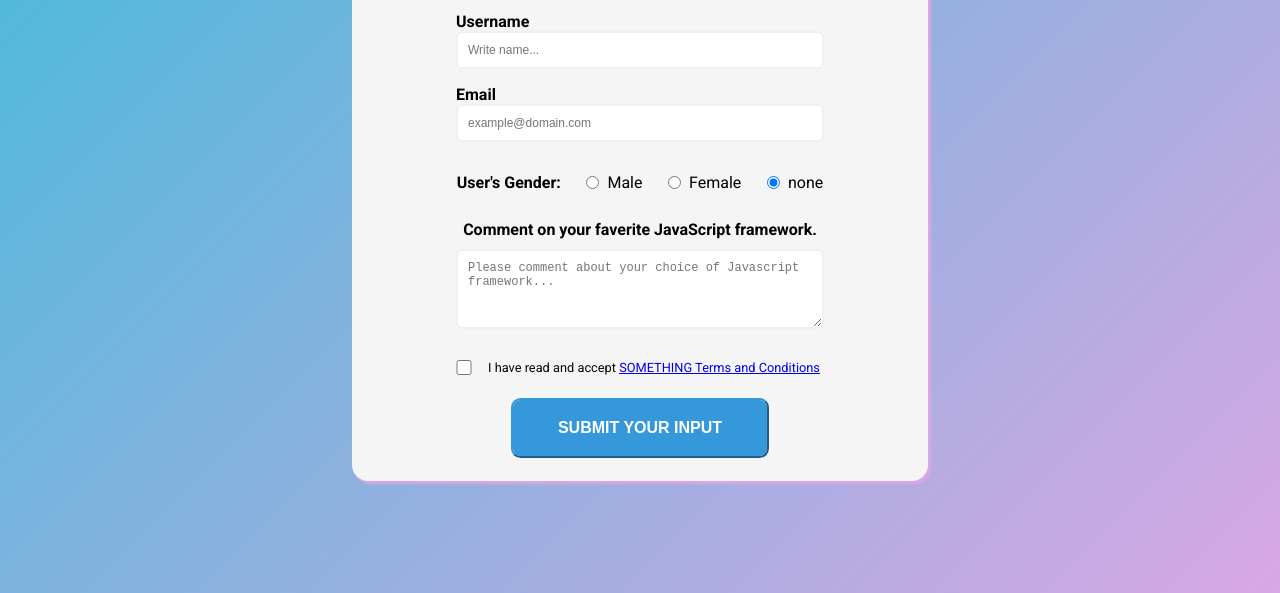
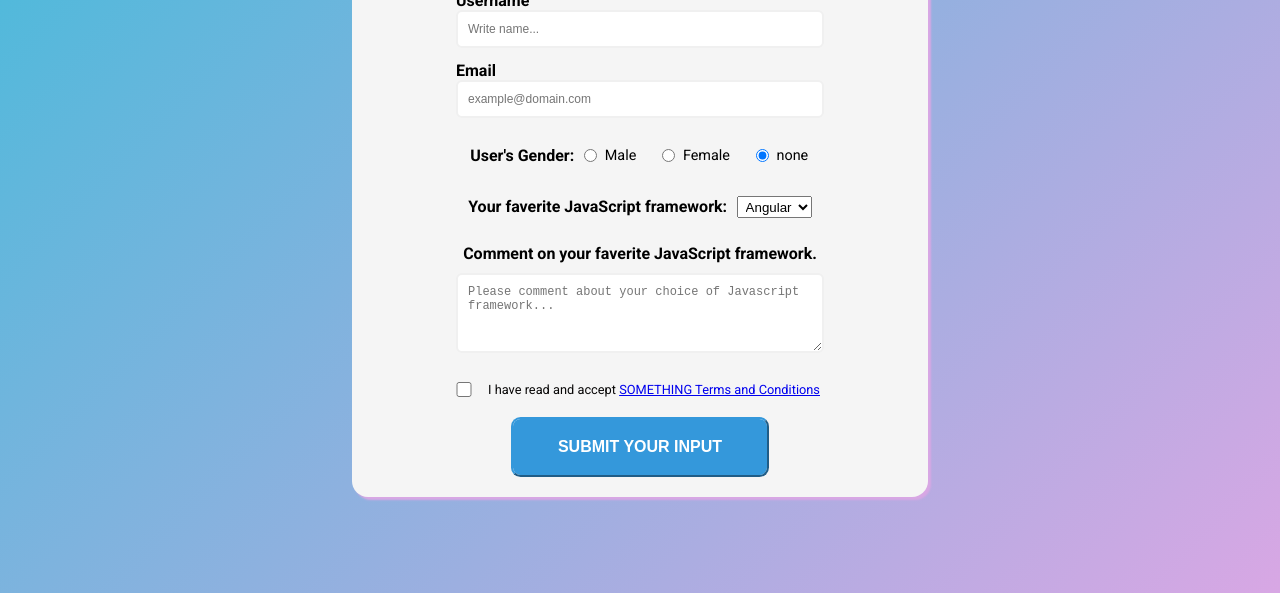
Before and after one commit to Tesfaye-Eshetie/form-validation, a website built with Vite: page index.html in a window 1280 px wide. Shown: the part 207-800 px from the top of the page. Built offline with nearby package versions, Linux system fonts and the light colour scheme.

Commit message:
Added select-box

```diff
--- a/css/styles.css
+++ b/css/styles.css
@@ -102,16 +102,21 @@ body {
 
 .input-group {
   display: flex;
-  margin: 1rem;
+  margin: 1rem 0 1rem 0;
+  font-size: .9rem;
 }
 .input-group label {
   margin: 0 1.6rem 0 .5rem;
 }
-#input-gender {
+#input-radio h4 {
+  margin-left: -2.5rem;
+}
+#input-radio {
   display: flex;
   justify-content: center;
   align-items: center;
   margin-left: 2rem;
+  width: 100%;
 }
 .input-control #username,
 .input-control #email,
@@ -141,11 +146,19 @@ body {
   width: 2rem;
   margin-right: .5rem;
  }
+ #input-select {
+  margin: 1rem auto;
+ }
+ #framework {
+  padding: .1rem .2rem;
+  margin-left: .4rem;
+ }
+
 @media (max-width: 40rem) {
   #form {
     width: 26rem;
   }
-  #input-gender {
+  #input-radio {
     flex-direction: column;
   }
   .input-check{
--- a/index.html
+++ b/index.html
@@ -39,7 +39,7 @@
         <div class="error"></div>
       </div>
       <div class="input-control">
-        <div id="input-gender">
+        <div id="input-radio">
           <h4>User's Gender:</h4>
           <div class="input-group">
             <input type="radio" id="male" name="gender" value="male" />
@@ -49,6 +49,17 @@
             <input type="radio" id="none" name="gender" value="none" checked />
             <label for="none">none</label>
           </div>
+        </div>
+      </div>
+      <div class="input-control">
+        <div id="input-select">
+          <label for="framework" class="label">Your faverite JavaScript framework:</label>
+          <select id="framework">
+            <option value="React">React</option>
+            <option value="Angular" selected>Angular</option>
+            <option value="Vue">Vue</option>
+            <option value="jQuery">jQuery</option>
+          </select>
         </div>
       </div>
       <div class="input-control">
```
